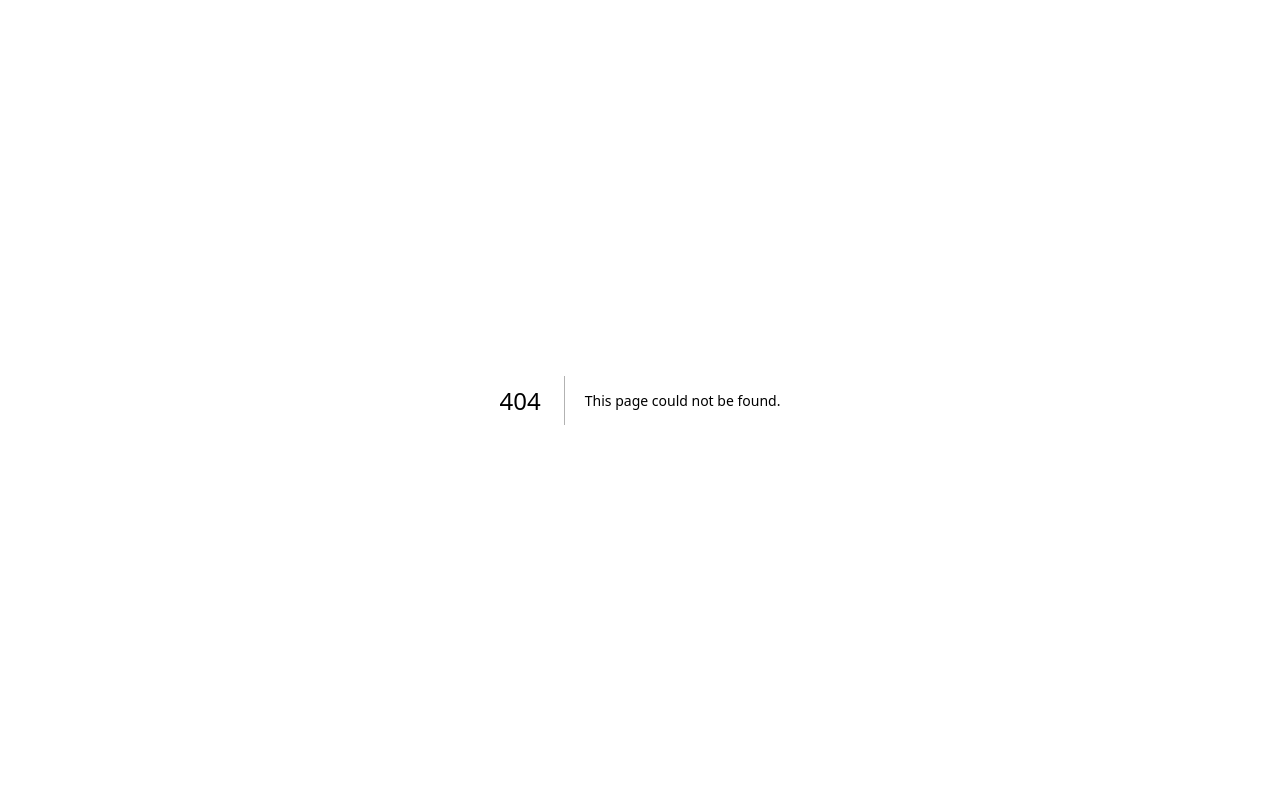
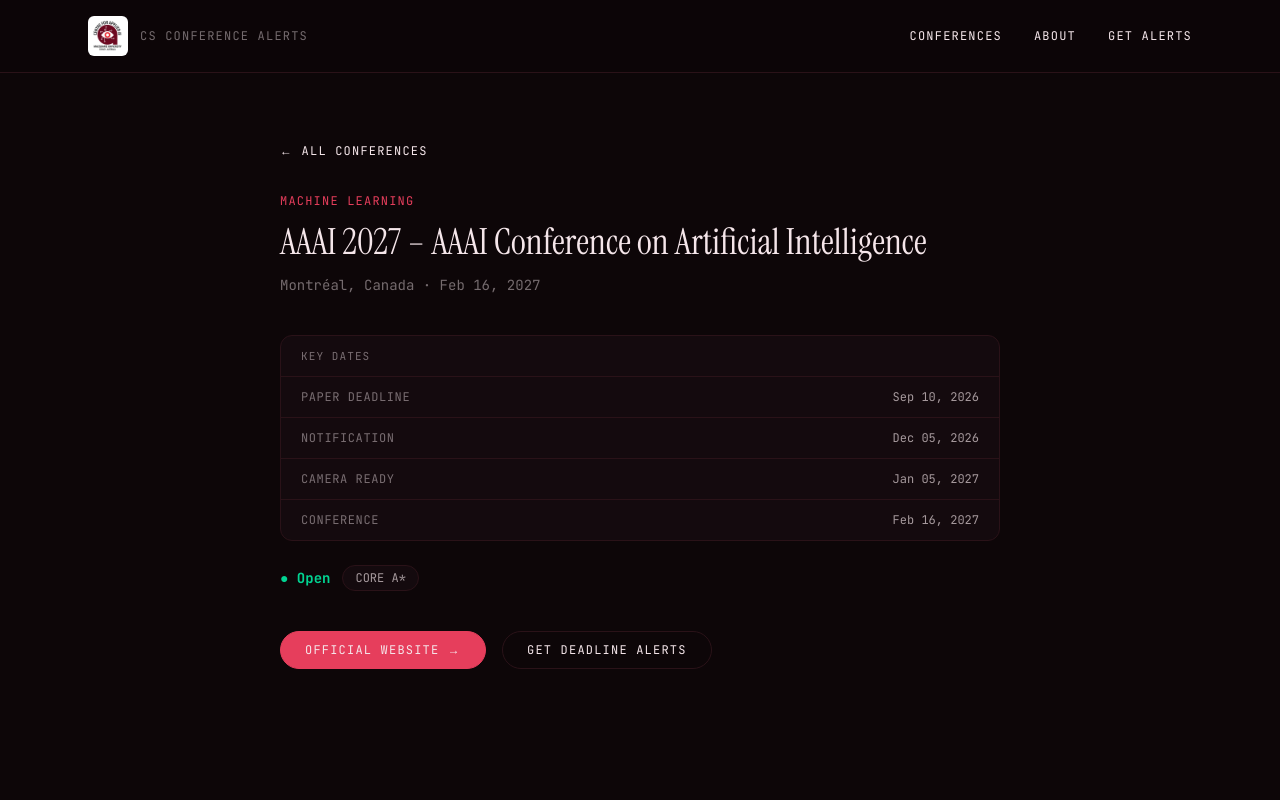
Before and after one commit to afroozsheikh/cs-conferences, a Next.js app: page /c/aaai-2027 in a window 1280 px wide. Before the commit this address had no page. Shown: the top 800 px of the page. Built offline with nearby package versions, Linux system fonts and the light colour scheme.

Commit message:
feat: add conference detail page /c/[slug] with static generation

```diff
--- /dev/null
+++ b/app/c/[slug]/page.tsx
@@ -0,0 +1,121 @@
+import { notFound } from 'next/navigation'
+import Link from 'next/link'
+import type { Metadata } from 'next'
+import Nav from '@/components/nav'
+import Footer from '@/components/footer'
+import { conferences } from '@/data/conferences'
+import { getStatus } from '@/lib/status'
+
+export function generateStaticParams() {
+  return conferences.map((c) => ({ slug: c.slug }))
+}
+
+export async function generateMetadata({
+  params,
+}: {
+  params: Promise<{ slug: string }>
+}): Promise<Metadata> {
+  const { slug } = await params
+  const c = conferences.find((x) => x.slug === slug)
+  if (!c) return {}
+  return {
+    title: `${c.title} — CS Conference Alerts`,
+    description: `Paper deadline: ${c.paperDeadline}. ${c.location}.`,
+  }
+}
+
+const STATUS_LABELS = { open: '● Open', soon: '⏳ Soon', closed: '✕ Closed' } as const
+const STATUS_COLORS = {
+  open: 'text-emerald-400',
+  soon: 'text-amber-400',
+  closed: 'text-text-label',
+}
+
+export default async function ConferenceDetailPage({
+  params,
+}: {
+  params: Promise<{ slug: string }>
+}) {
+  const { slug } = await params
+  const c = conferences.find((x) => x.slug === slug)
+  if (!c) notFound()
+
+  const status = getStatus(c.paperDeadline)
+
+  return (
+    <>
+      <Nav />
+      <main className="mx-auto max-w-3xl px-6 py-16">
+        <Link
+          href="/"
+          className="font-mono text-xs uppercase tracking-widest text-text-label transition-colors hover:text-accent"
+        >
+          ← All conferences
+        </Link>
+
+        <div className="mt-8 space-y-2">
+          <p className="font-mono text-xs uppercase tracking-widest text-accent">{c.topic}</p>
+          <h1 className="font-display text-4xl leading-snug text-text-primary">{c.title}</h1>
+          <p className="font-mono text-sm text-text-label">
+            {c.location} · {c.month} {c.day}, {c.year}
+          </p>
+        </div>
+
+        {c.description && (
+          <p className="mt-6 leading-relaxed text-text-secondary">{c.description}</p>
+        )}
+
+        {/* Key dates */}
+        <div className="mt-10 overflow-hidden rounded-xl border border-border bg-surface">
+          <div className="border-b border-border px-5 py-3">
+            <p className="font-mono text-[11px] uppercase tracking-widest text-text-label">Key dates</p>
+          </div>
+          <div className="divide-y divide-border">
+            {[
+              { label: 'Paper deadline', value: c.paperDeadline },
+              { label: 'Notification', value: c.notificationDate },
+              { label: 'Camera ready', value: c.cameraReady },
+              { label: 'Conference', value: `${c.month} ${c.day}, ${c.year}` },
+            ].map(({ label, value }) => (
+              <div key={label} className="flex justify-between px-5 py-3">
+                <span className="font-mono text-xs uppercase tracking-wider text-text-label">{label}</span>
+                <span className="font-mono text-xs text-text-secondary">{value}</span>
+              </div>
+            ))}
+          </div>
+        </div>
+
+        {/* Status + rank */}
+        <div className="mt-6 flex flex-wrap items-center gap-3">
+          <span className={`font-mono text-sm font-bold ${STATUS_COLORS[status]}`}>
+            {STATUS_LABELS[status]}
+          </span>
+          {c.rank && (
+            <span className="rounded-full border border-border bg-surface px-3 py-1 font-mono text-xs text-text-secondary">
+              CORE {c.rank}
+            </span>
+          )}
+        </div>
+
+        {/* CTAs */}
+        <div className="mt-10 flex gap-4">
+          <a
+            href={c.url}
+            target="_blank"
+            rel="noopener noreferrer"
+            className="rounded-full border border-accent bg-accent px-6 py-2.5 font-mono text-xs uppercase tracking-widest text-bg transition-opacity hover:opacity-80"
+          >
+            Official website →
+          </a>
+          <Link
+            href="/subscribe"
+            className="rounded-full border border-border px-6 py-2.5 font-mono text-xs uppercase tracking-widest text-text-label transition-colors hover:border-accent hover:text-accent"
+          >
+            Get deadline alerts
+          </Link>
+        </div>
+      </main>
+      <Footer />
+    </>
+  )
+}
```
